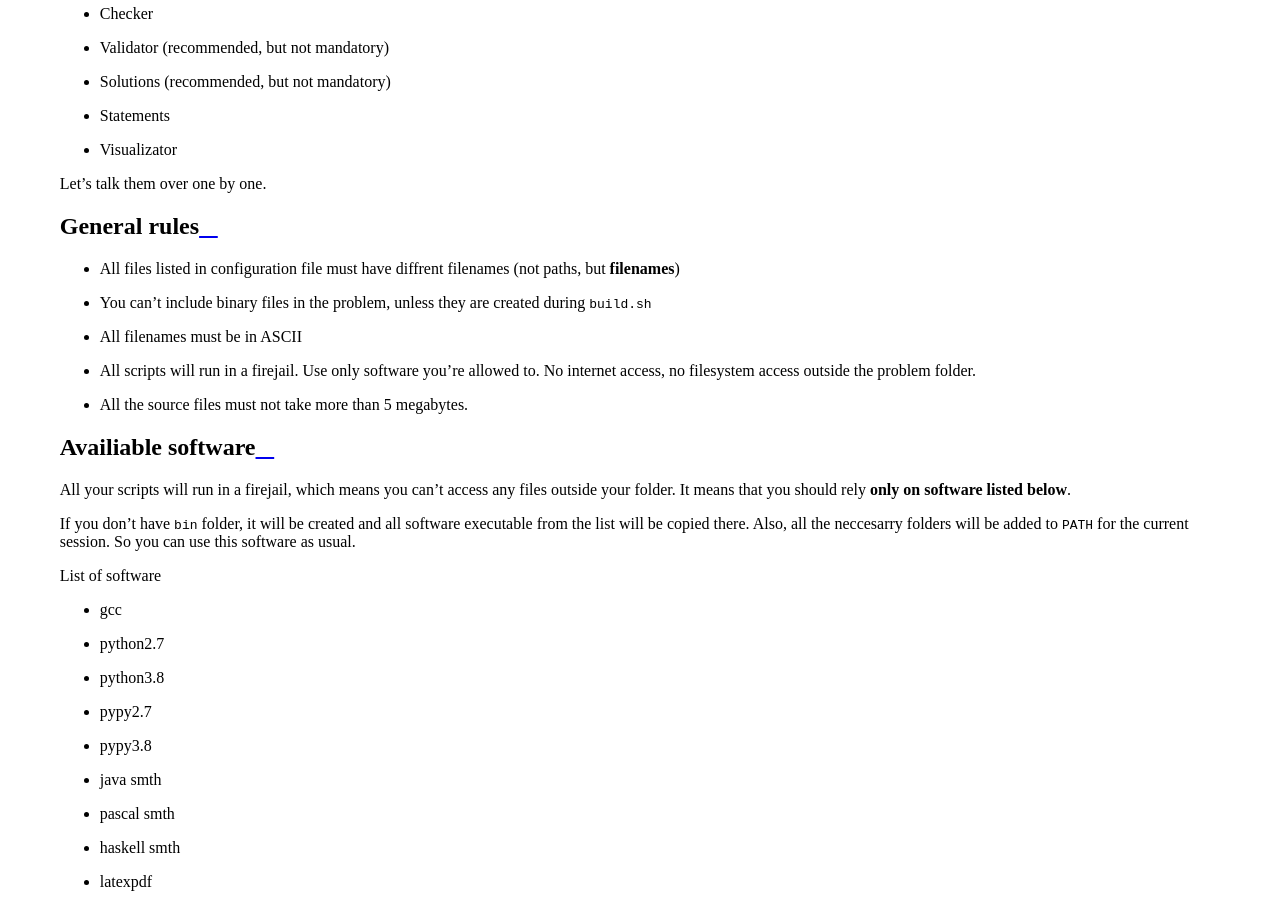
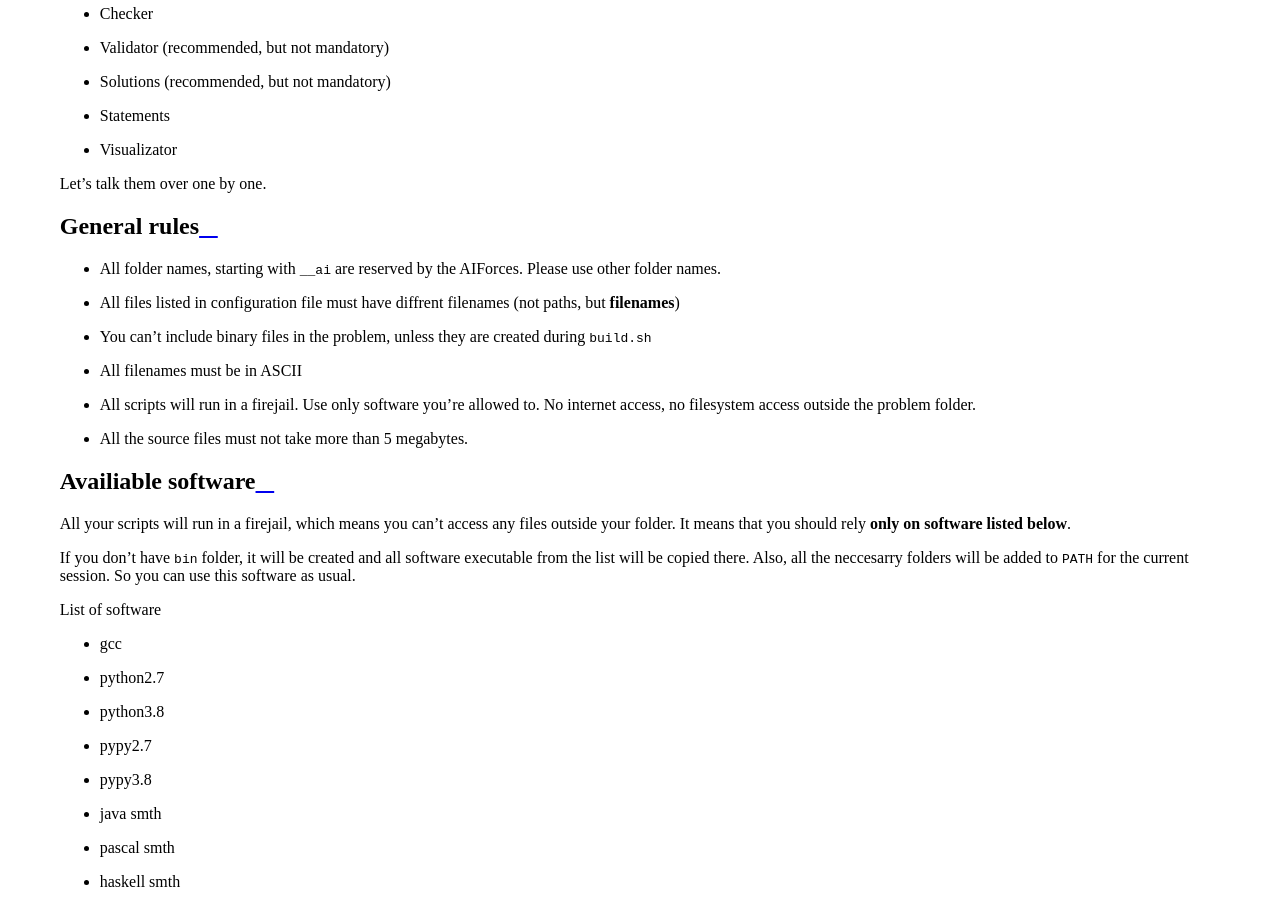
Before and after one commit to AIForces/AIForces, a Sphinx documentation site: the page built from docs/source/problemsetting.rst, in a window 1280 px wide and 900 px high, scrolled down 869 px. Built offline with Sphinx 7.4.7 and the Read the Docs theme 2.0.0, drawn with Linux system fonts in a browser that asks for light colours; pages that are not in the unit, such as notebooks, are missing from menus.

Commit message:
Added reserved folders

```diff
--- a/docs/source/problemsetting.rst
+++ b/docs/source/problemsetting.rst
@@ -17,6 +17,7 @@ Let's talk them over one by one.
 General rules
 =============
 
+- All folder names, starting with ``__ai`` are reserved by the AIForces. Please use other folder names.
 - All files listed in configuration file must have diffrent filenames (not paths, but **filenames**)
 - You can't include binary files in the problem, unless they are created during ``build.sh``
 - All filenames must be in ASCII
```
